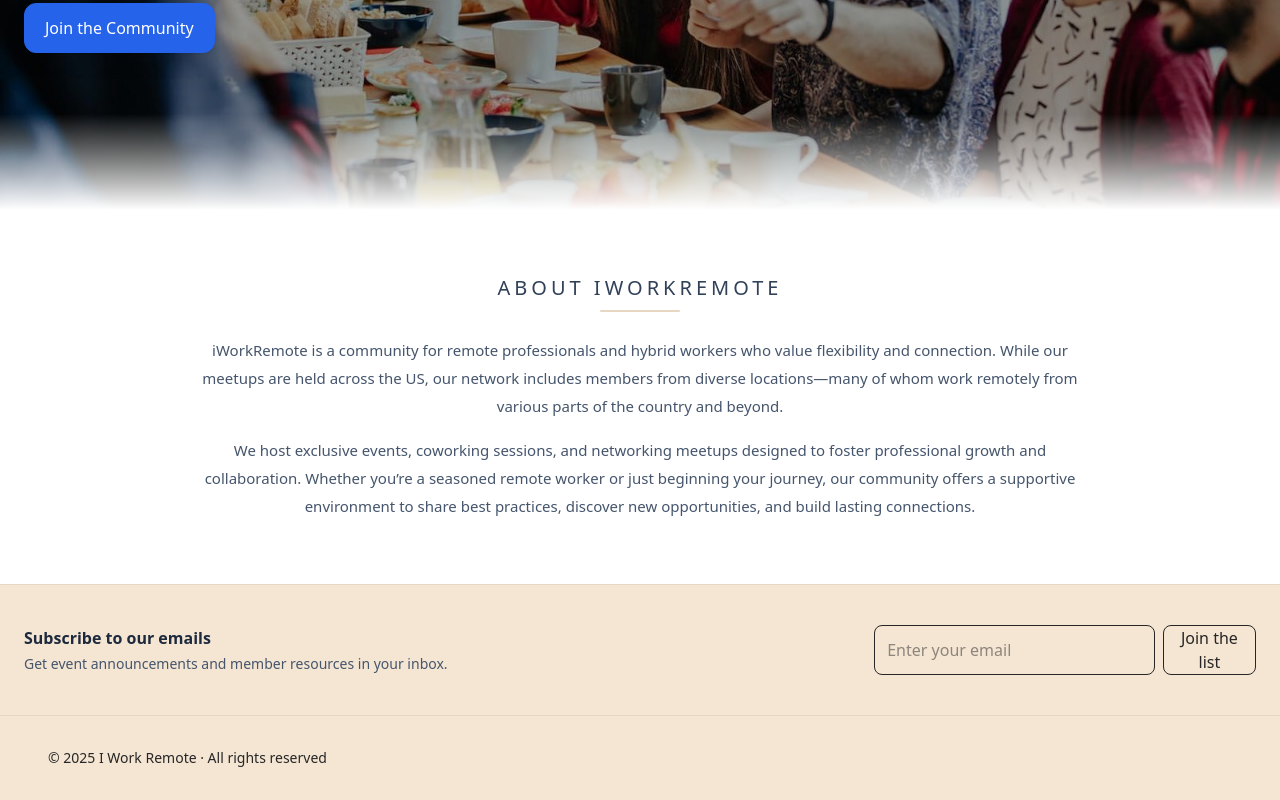
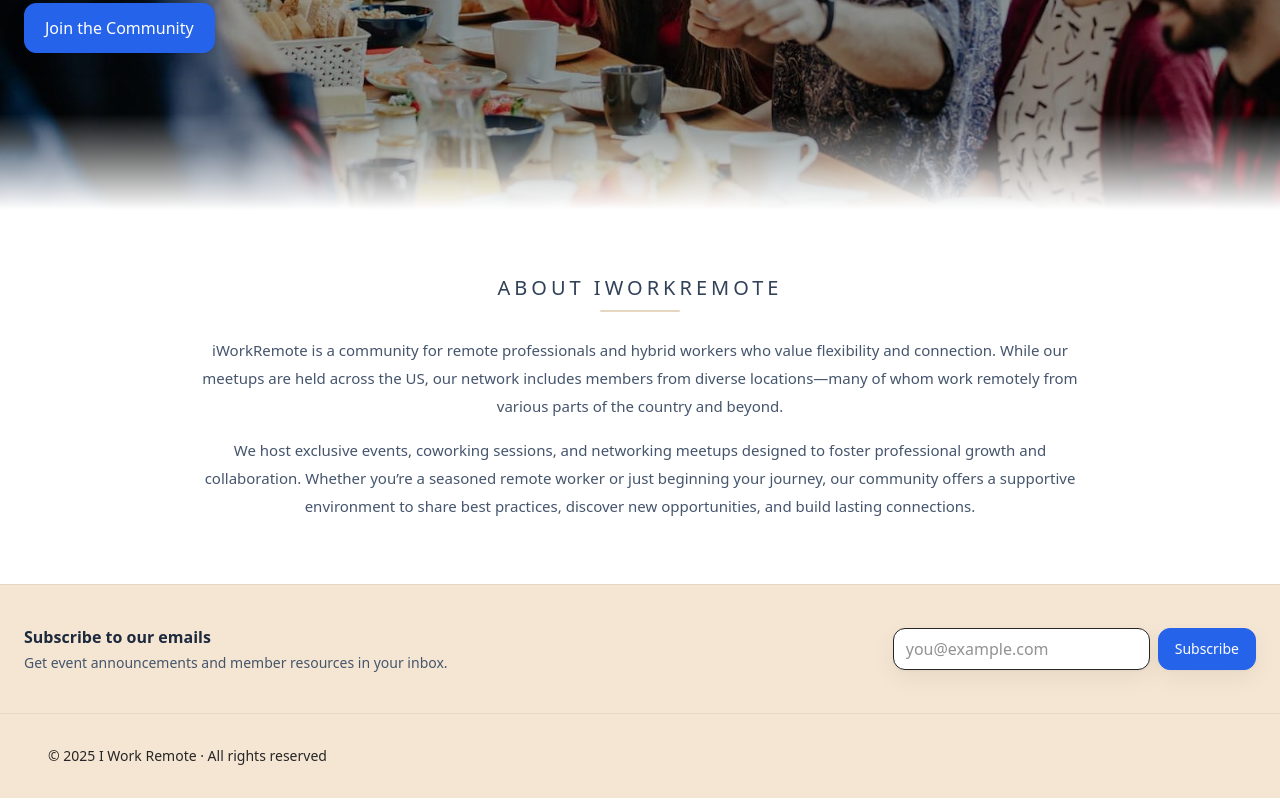
Before and after one commit to erkanmunishi/iworkremote, a Next.js app: page / in a window 1280 px wide. Shown: the part 399-1199 px from the top of the page. Built offline with nearby package versions, Linux system fonts and the light colour scheme.

Commit message:
chore: add env vars for forms (Resend + recipient)

```diff
--- a/package.json
+++ b/package.json
@@ -14,7 +14,8 @@
     "next": "15.5.3",
     "next-mdx-remote": "^5.0.0",
     "react": "19.1.0",
-    "react-dom": "19.1.0"
+    "react-dom": "19.1.0",
+    "resend": "^6.4.2"
   },
   "devDependencies": {
     "@eslint/eslintrc": "^3",
--- a/src/app/academy/page.tsx
+++ b/src/app/academy/page.tsx
@@ -1,6 +1,5 @@
 import Link from "next/link";
-
-// src/app/academy/page.tsx
+import { submitExploration } from "@/app/actions";
 
 export const metadata = {
   title: "Academy",
@@ -119,7 +118,6 @@ export default function AcademyPage() {
         </div>
       </section>
 
-      {/* APPLY FORM */}
 {/* APPLY FORM */}
 <section id="explore-call" className="scroll-mt-28 mb-20">
   <h2 className="text-center font-display text-xl md:text-2xl font-bold">
@@ -135,12 +133,8 @@ export default function AcademyPage() {
   <span className="text-rose-700">🔒 Please note: We only accept a limited number of participants each period. Applications are reviewed to ensure a strong fit.</span>
 </p>
 
-  {/* Pure HTML form (no client handlers; safe for Server Components) */}
-  <form
-    action="#"
-    method="POST"
-    className="mt-6 max-w-xl mx-auto grid gap-3 text-left"
-  >
+
+  <form action={submitExploration} method="POST" className="mt-6 max-w-xl mx-auto grid gap-3 text-left">
     <label className="text-sm text-slate-700">
       Full Name
       <input
--- /dev/null
+++ b/src/app/actions.ts
@@ -0,0 +1,76 @@
+// src/app/actions.ts
+"use server";
+
+import { redirect } from "next/navigation";
+
+type ExplorationPayload = {
+  name: string;
+  email: string;
+  goal?: string;
+};
+
+type SubscribePayload = {
+  email: string;
+};
+
+// Optional email via Resend (only if RESEND_API_KEY is set)
+async function maybeSendEmail(subject: string, html: string) {
+  const key = process.env.RESEND_API_KEY;
+  const to = process.env.FORMS_TO_EMAIL; // set this in Vercel, e.g. you@domain.com
+  if (!key || !to) return;
+
+  // Lazy import so build doesn’t require the dep if you don’t use it
+  const { Resend } = await import("resend");
+  const resend = new Resend(key);
+
+  await resend.emails.send({
+    from: "iWorkRemote <forms@iworkremote.us>",
+    to,
+    subject,
+    html,
+  });
+}
+
+export async function submitExploration(formData: FormData) {
+  const data: ExplorationPayload = {
+    name: String(formData.get("name") || ""),
+    email: String(formData.get("email") || ""),
+    goal: formData.get("goal") ? String(formData.get("goal")) : undefined,
+  };
+
+  // Basic validation
+  if (!data.name || !data.email) {
+    redirect("/thanks?status=error");
+  }
+
+  // Try emailing (no-op without keys)
+  await maybeSendEmail(
+    "New Exploration Call Application",
+    `
+      <h2>Exploration Call Application</h2>
+      <p><strong>Name:</strong> ${data.name}</p>
+      <p><strong>Email:</strong> ${data.email}</p>
+      <p><strong>Goal/Challenge:</strong><br/>${(data.goal ?? "").replace(/\n/g, "<br/>")}</p>
+    `
+  );
+
+  // Redirect with a success flag (works even without email)
+  redirect("/thanks?status=ok&type=exploration");
+}
+
+export async function subscribeNewsletter(formData: FormData) {
+  const data: SubscribePayload = {
+    email: String(formData.get("email") || ""),
+  };
+
+  if (!data.email) {
+    redirect("/thanks?status=error");
+  }
+
+  await maybeSendEmail(
+    "New Newsletter Subscriber",
+    `<p><strong>Email:</strong> ${data.email}</p>`
+  );
+
+  redirect("/thanks?status=ok&type=newsletter");
+}
--- /dev/null
+++ b/src/app/thanks/page.tsx
@@ -0,0 +1,25 @@
+// src/app/thanks/page.tsx
+export const metadata = { title: "Thanks" };
+
+export default function ThanksPage({
+  searchParams,
+}: {
+  searchParams: { status?: string; type?: string };
+}) {
+  const ok = searchParams.status === "ok";
+  const type = searchParams.type;
+
+  const title = ok ? "Thank you!" : "Something went wrong";
+  const msg = ok
+    ? type === "newsletter"
+      ? "You're subscribed. Check your inbox for updates."
+      : "Application received. We’ll follow up to schedule your 20-minute call."
+    : "Please go back and try again.";
+
+  return (
+    <div className="mx-auto max-w-xl px-6 py-16 text-center">
+      <h1 className="font-display text-3xl font-extrabold">{title}</h1>
+      <p className="mt-3 text-slate-600">{msg}</p>
+    </div>
+  );
+}
--- a/src/components/newsletter-form.tsx
+++ b/src/components/newsletter-form.tsx
@@ -1,31 +1,22 @@
 "use client";
-import { useState } from "react";
+// src/components/newsletter-form.tsx
+import { subscribeNewsletter } from "@/app/actions";
 
 export function NewsletterForm() {
-  const [email, setEmail] = useState("");
-
   return (
-    <form
-      id="subscribe"
-      className="flex gap-2 justify-center"
-      action="#"
-      method="post"
-      onSubmit={(e) => {
-        e.preventDefault();
-        alert("Subscribed (we'll wire Beehiiv soon).");
-      }}
-    >
+    <form action={subscribeNewsletter} className="flex w-full max-w-md gap-2">
       <input
+        name="email"
+        type="email"
         required
-        type="email"
-        name="email"
-        placeholder="Enter your email"
-        className="max-w-sm w-full border rounded-lg px-3 py-2"
-        value={email}
-        onChange={(e) => setEmail(e.target.value)}
+        placeholder="you@example.com"
+        className="flex-1 rounded-xl border bg-white px-3 py-2 shadow-soft"
       />
-      <button type="submit" className="border rounded-lg px-4">
-        Join the list
+      <button
+        type="submit"
+        className="btn-brand rounded-xl px-4 py-2 text-sm shadow-soft"
+      >
+        Subscribe
       </button>
     </form>
   );
```
Also changed, not shown: 1 other file (tests, documents, lock files or other folders).
